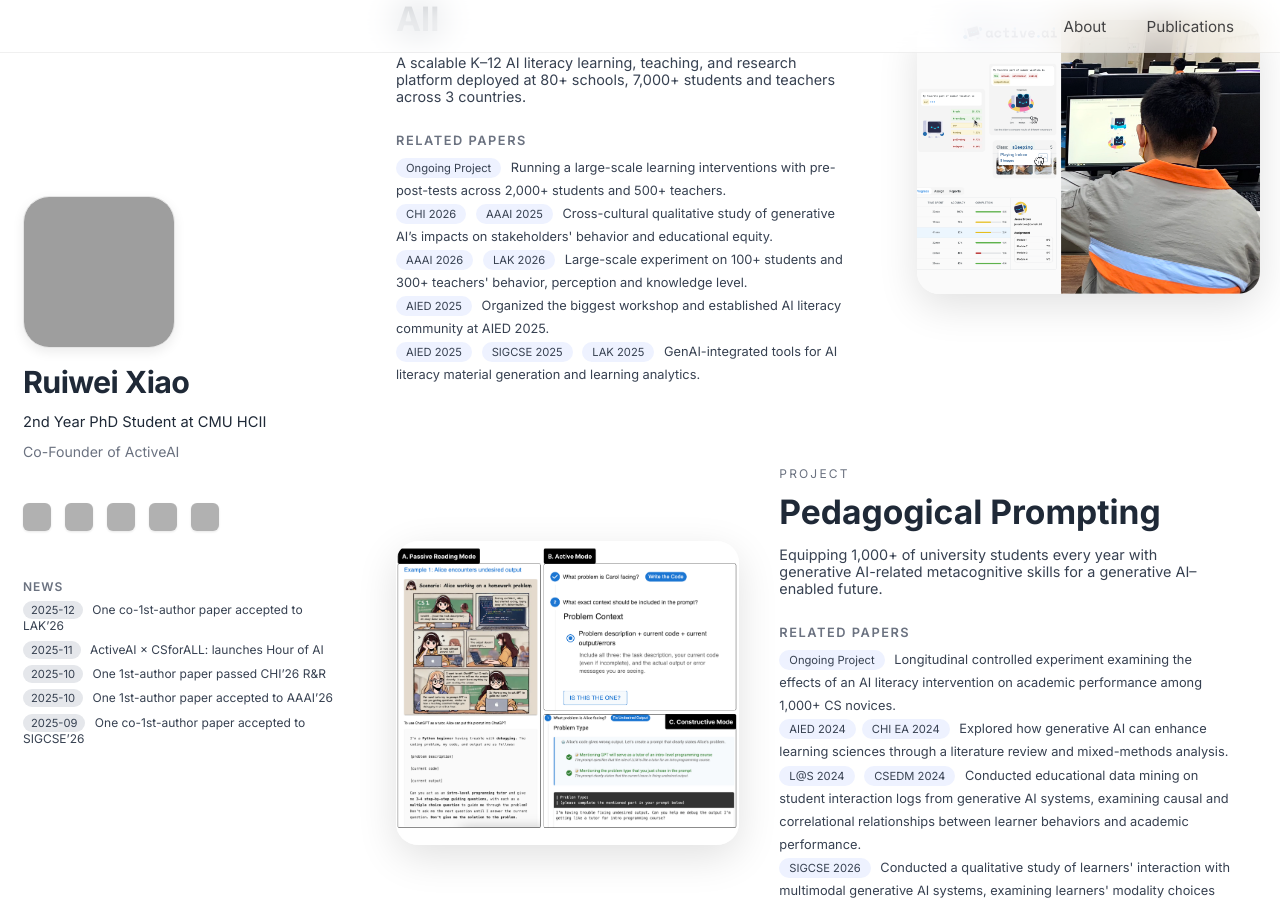
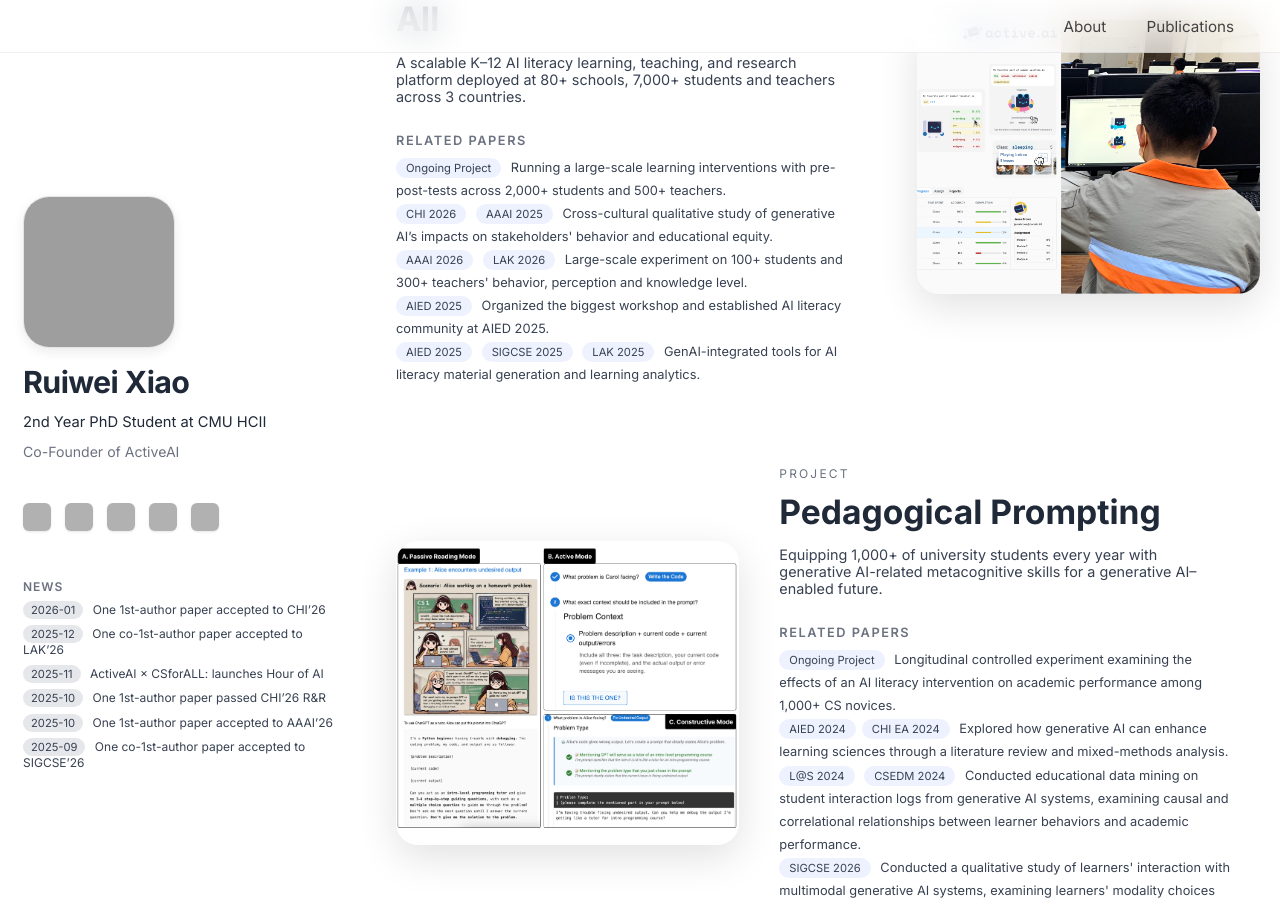
Before and after one commit to ruiwei-xiao/ruiwei-xiao.github.io, a Jekyll site: the page built from index.md, in a window 1280 px wide and 900 px high, scrolled down 345 px. Built offline with Jekyll 4.4.1, drawn with Linux system fonts in a browser that asks for light colours; grey boxes are pictures that could not be loaded.

Commit message:
Update default.html

```diff
--- a/_layouts/default.html
+++ b/_layouts/default.html
@@ -71,6 +71,10 @@
         <div class="sidebar-news-title">NEWS</div>
         <ul class="news-list-small">
           <li>
+            <span class="news-tag">2026-01</span>
+            One 1st-author paper accepted to CHI’26
+          </li>
+          <li>
             <span class="news-tag">2025-12</span>
             One co-1st-author paper accepted to LAK’26
           </li>
```
